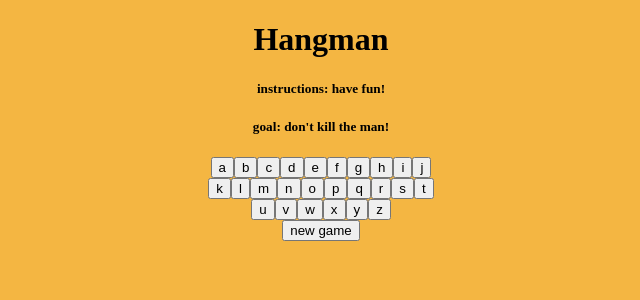
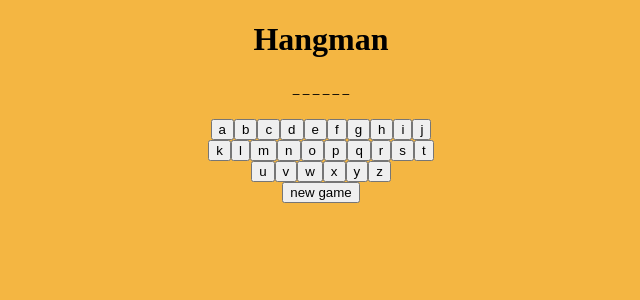
Before and after one commit to singhp1992/hangman, a React (Create React App) app in the folder hangman/: page / in a window 1280 px wide. Shown: the top 300 px of the page, without its empty margins (319-959 px from the left). Built offline with nearby package versions, Linux system fonts and the light colour scheme.

Commit message:
removing excess words

```diff
--- a/hangman/src/components/projects.js
+++ b/hangman/src/components/projects.js
@@ -5,8 +5,7 @@ class Projects extends Component {
   render() {
     return (
       <div className="Projects">
-        <h5> instructions: have fun! </h5>
-          <h5> goal: don't kill the man!</h5>
+        <h5> _ _ _ _ _ _</h5>
       </div>
     );
   }
```
Also changed, not shown: hangman/src/components/alphabetButton.js (line endings or trailing spaces).
